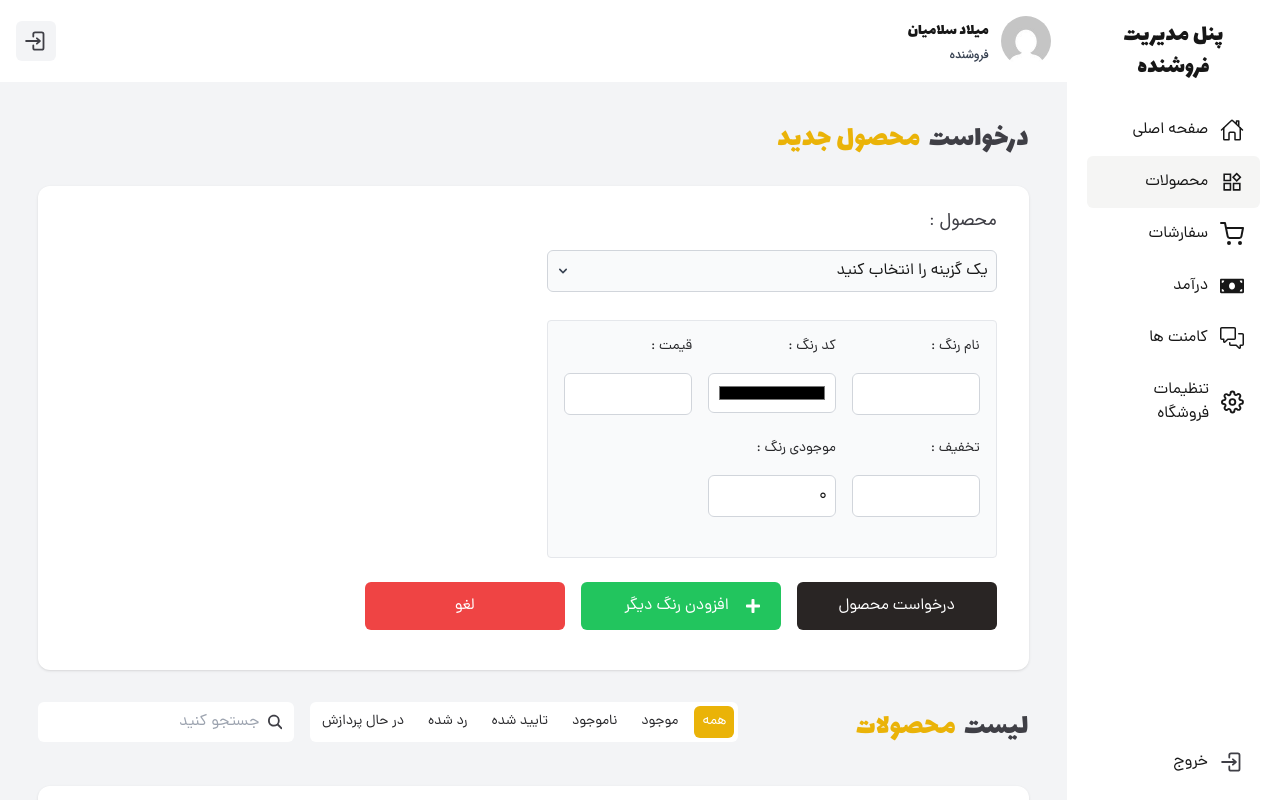
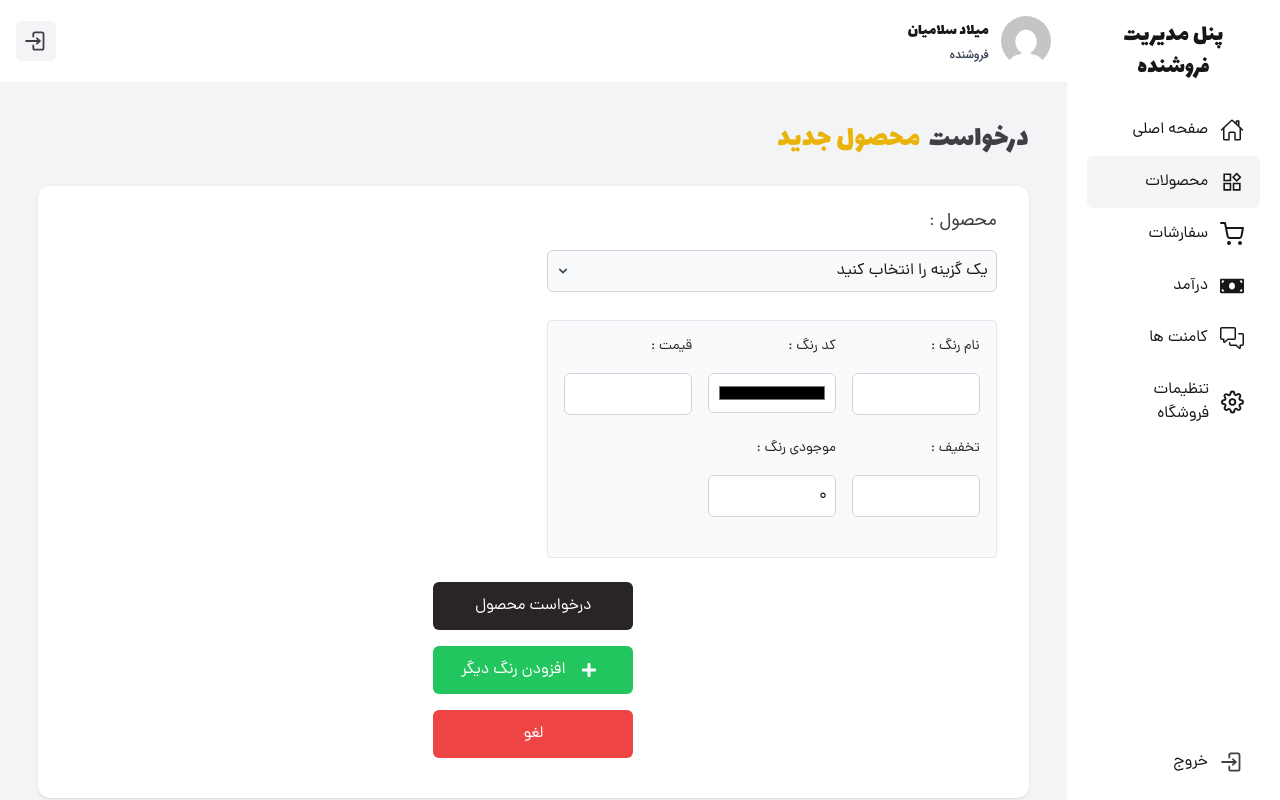
Before and after one commit to milad1385/tool-shop, a Next.js app: page /p-seller/products in a window 1280 px wide. Built offline with nearby package versions, Linux system fonts and the light colour scheme.

Commit message:
add responsive design in request new product

```diff
--- a/src/components/templates/p-seller/RequestNewProduct.tsx
+++ b/src/components/templates/p-seller/RequestNewProduct.tsx
@@ -134,14 +134,14 @@ function RequestNewProduct() {
         ))}
       </div>
 
-      <div className="flex items-center gap-x-4 mt-6">
-        <Button type="submit" className="!w-[200px]">
+      <div className="flex flex-col md:items-center gap-4 mt-6">
+        <Button type="submit" className="!w-full md:!w-[200px]">
           درخواست محصول
         </Button>
         <Button
           type="button"
           onClick={addColor}
-          className="!w-[200px] !bg-green-500 !text-white flex items-center gap-x-4"
+          className="!w-full md:!w-[200px] !bg-green-500 !text-white flex items-center justify-center gap-x-4"
         >
           <FaPlus className="mr-2" /> افزودن رنگ دیگر
         </Button>
@@ -151,7 +151,7 @@ function RequestNewProduct() {
             setColorCount(1);
           }}
           type="button"
-          className="!w-[200px] !bg-red-500 !text-white"
+          className="!w-full md:!w-[200px] !bg-red-500 justify-center !text-white"
         >
           لغو
         </Button>
```
